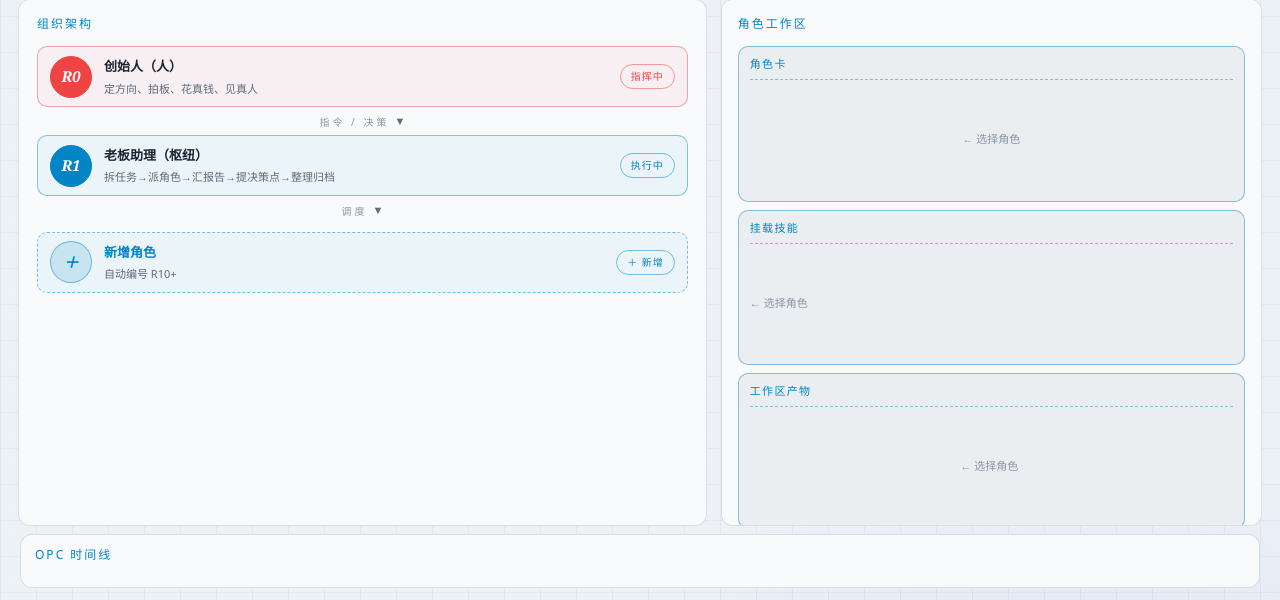
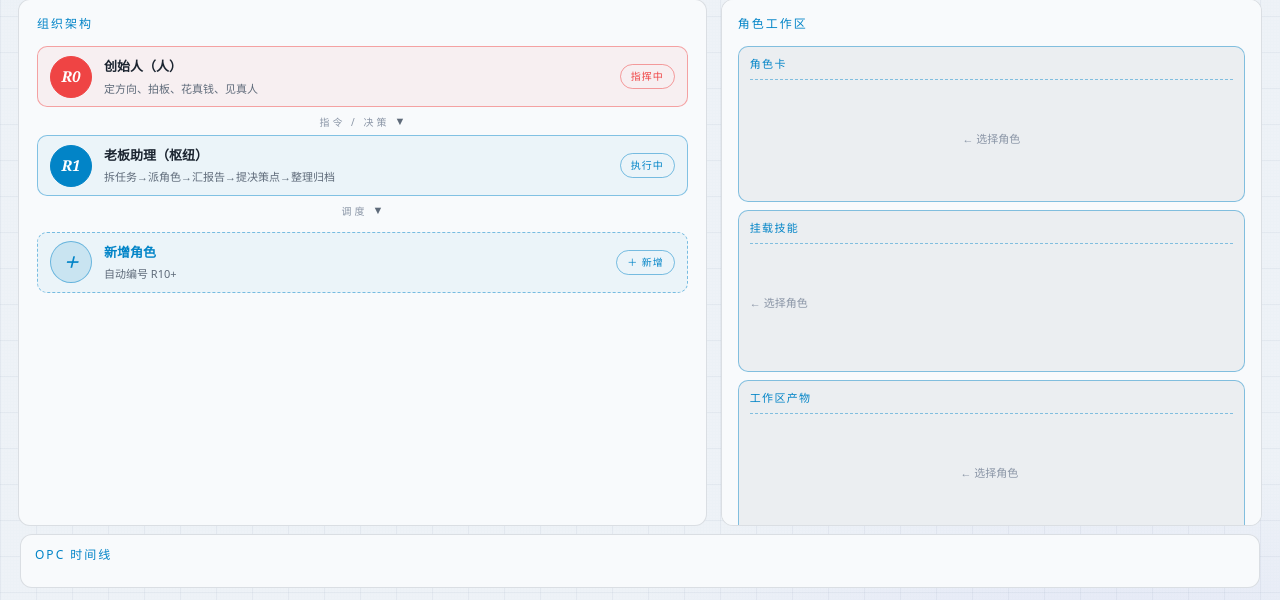
Before and after one commit to wenbuer/opc-web-dsh, a Python web app: template templates/index.html in a window 1280 px wide. Shown: the part 200-800 px from the top of the page. Run offline with Jinja, Linux system fonts and the light colour scheme; the template is opened without the code that fills it, so the values that code supplies are empty.

Commit message:
fix: 挂载技能与工作区产物 pane 等分等高（内部滚动），角色卡保持内容高内滚

```diff
--- a/static/main.css
+++ b/static/main.css
@@ -377,13 +377,16 @@ main{flex:1;overflow:hidden}
 .task-table::-webkit-scrollbar-thumb,.dq-table::-webkit-scrollbar-thumb,.r1-out::-webkit-scrollbar-thumb,.rn-out::-webkit-scrollbar-thumb,.timeline::-webkit-scrollbar-thumb,.role-detail::-webkit-scrollbar-thumb{background:rgba(2,132,199,.4);border-radius:3px}
 .task-table::-webkit-scrollbar-track,.dq-table::-webkit-scrollbar-track,.r1-out::-webkit-scrollbar-track,.rn-out::-webkit-scrollbar-track,.timeline::-webkit-scrollbar-track,.role-detail::-webkit-scrollbar-track{background:rgba(15,30,50,.06)}
 /* ===== 作战面板：角色卡 / 工作区产物 双框 ===== */
-.role-detail{display:flex;flex-direction:column;gap:8px;border:none;padding:0;background:transparent;max-height:none;overflow:visible}
+.role-detail{display:flex;flex-direction:column;gap:8px;border:none;padding:0;background:transparent;max-height:none;overflow:visible;min-height:0;height:100%}
 .role-pane{background:rgba(15,30,50,.05);border:1px solid var(--line2);border-radius:10px;padding:8px 11px}
+.role-pane.card{flex:none}
+.role-pane.skills,.role-pane.files{flex:1 1 0;min-height:0;display:flex;flex-direction:column}
 .role-pane .pane-title{display:flex;align-items:center;gap:8px;font-size:11px;letter-spacing:.12em;color:var(--gold);margin-bottom:6px;border-bottom:1px dashed var(--line2);padding-bottom:5px}
 .role-pane .pane-title em{flex:1}
 #btnEditRole{margin-left:auto;flex:none}
 .role-pane .pane-title em{color:var(--faint);font-style:normal;margin-left:6px;letter-spacing:0}
 .role-pane .pane-body{max-height:220px;overflow-y:auto;padding-right:4px}
+.role-pane.skills .pane-body,.role-pane.files .pane-body{flex:1;min-height:0;overflow-y:auto}
 .role-pane .pane-body::-webkit-scrollbar{width:6px}
 .role-pane .pane-body::-webkit-scrollbar-thumb{background:rgba(2,132,199,.4);border-radius:3px}
 .role-pane .pane-body::-webkit-scrollbar-track{background:rgba(15,30,50,.06)}
@@ -394,7 +397,6 @@ main{flex:1;overflow:hidden}
 .skill-cap{display:inline-flex;align-items:center;background:rgba(2,132,199,.10);color:var(--gold);border:1px solid rgba(2,132,199,.45);border-radius:999px;padding:2px 10px;font-size:10.5px;line-height:1.6;white-space:nowrap;cursor:default}
 .skill-cap.add{background:transparent;border:1px dashed var(--gold);color:var(--gold);cursor:pointer}
 .skill-cap.add:hover{background:rgba(2,132,199,.10);border-style:solid}
-.role-pane.files .pane-body{max-height:220px}
 .rno-file{display:flex;flex-direction:column;gap:2px;padding:6px 8px;margin:4px 0;border:1px solid var(--line2);border-radius:6px;cursor:pointer;background:rgba(2,132,199,.05)}
 /* ===== 知识库：档案卡片（R1 管理 · 全体共同维护） ===== */
 #view-kb.active{display:flex;flex-direction:column}
```
